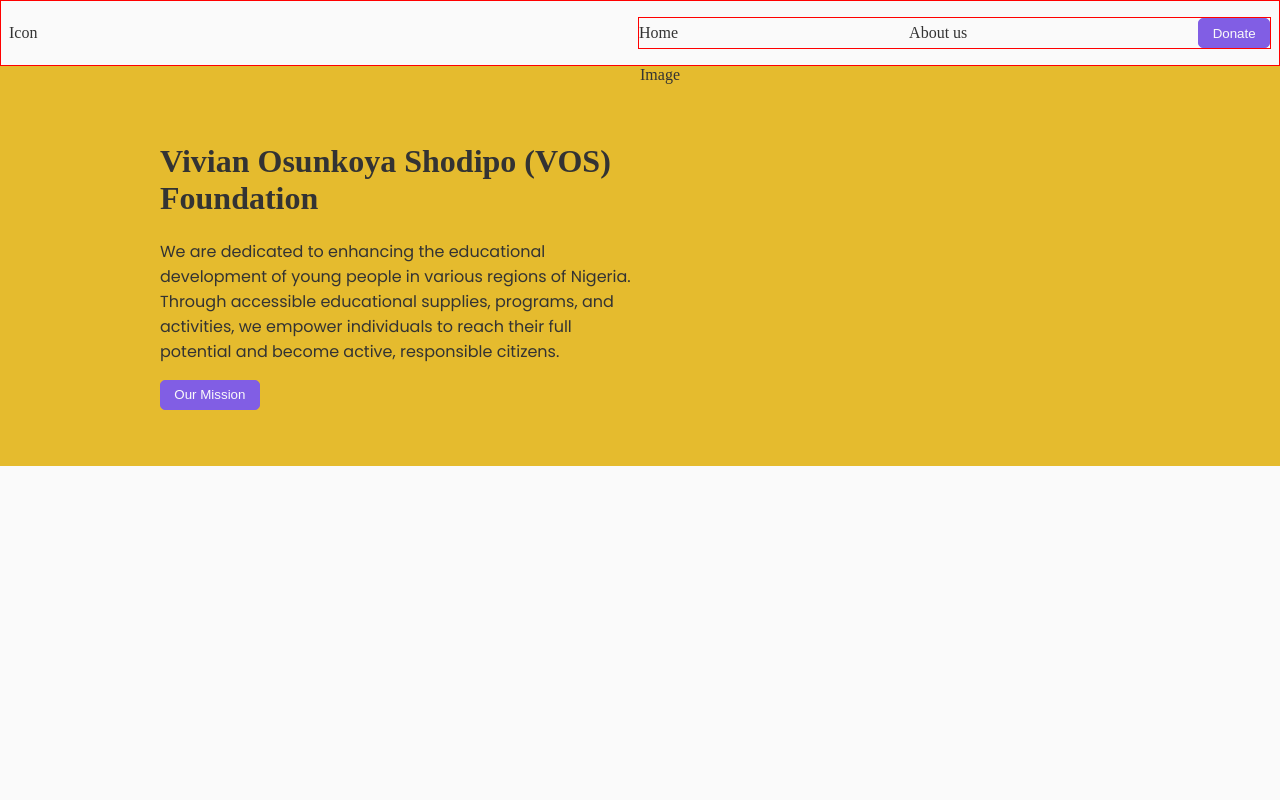
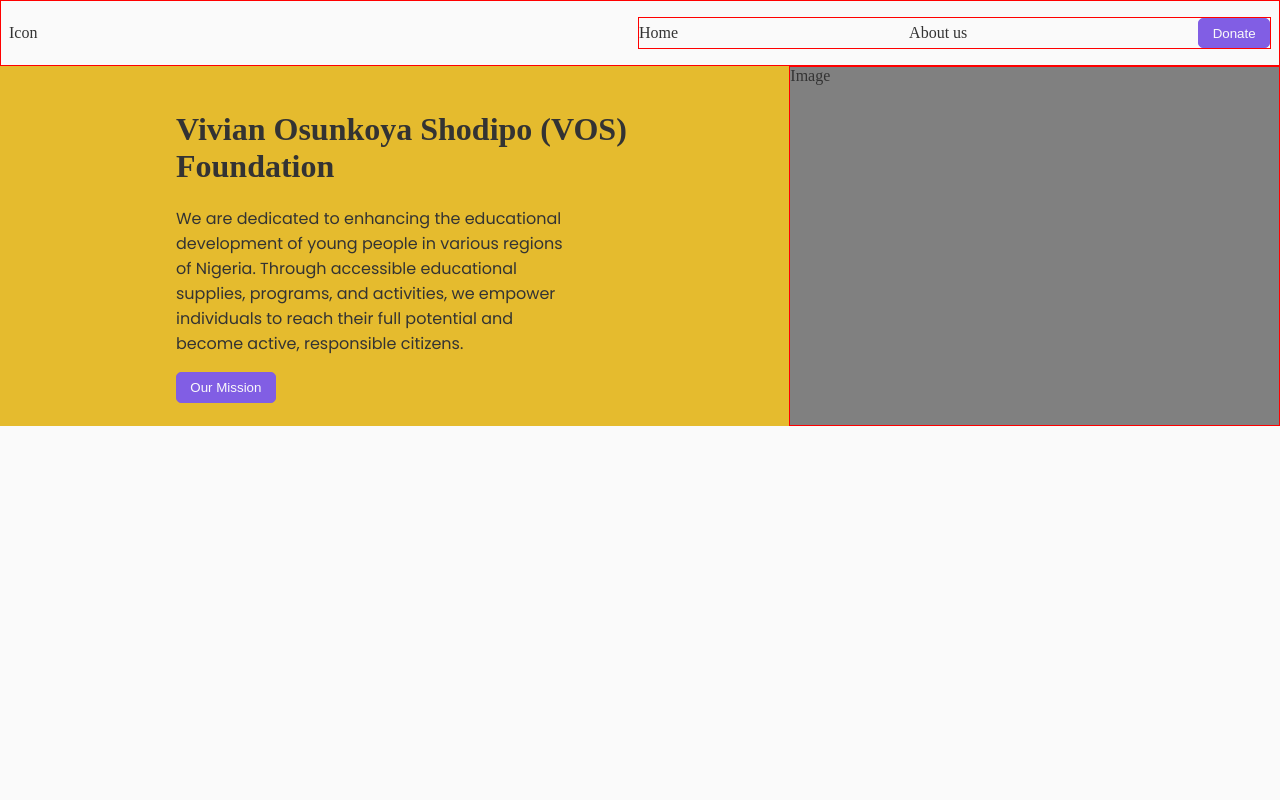
Before and after one commit to gabi-popoola/vos-foundation-website, a React (Create React App) app: page / in a window 1280 px wide. Shown: the top 800 px of the page. Built offline with nearby package versions, Linux system fonts and the light colour scheme; a web font is replaced by a local one.

Commit message:
adjusted hero banner styles

```diff
--- a/src/pages/Home/Home.jsx
+++ b/src/pages/Home/Home.jsx
@@ -8,8 +8,10 @@ import {
 	HeroText,
 } from './HomeStyles';
 import Button from '../../components/subComponents/Button/Button';
+import { useNavigate } from 'react-router';
 
 const Home = () => {
+	const navigate = useNavigate();
 	return (
 		<MainContainer>
 			<HeroBanner>
@@ -21,7 +23,10 @@ const Home = () => {
 						supplies, programs, and activities, we empower individuals to reach
 						their full potential and become active, responsible citizens.
 					</HeroText>
-					<Button text={'Our Mission'} />
+					<Button
+						text={'Our Mission'}
+						handleClick={() => navigate('about-us')}
+					/>
 				</HeroLeftSide>
 				<HeroRightSide>Image</HeroRightSide>
 			</HeroBanner>
--- a/src/pages/Home/HomeStyles.jsx
+++ b/src/pages/Home/HomeStyles.jsx
@@ -4,29 +4,32 @@ export const MainContainer = styled.div`
 	min-height: 100vh;
 `;
 export const HeroBanner = styled.div`
-	min-height: 50vh;
+	min-height: 45vh;
 	background-color: var(--vos-yellow);
 	display: flex;
 	justify-content: space-between;
-	padding: 0.5em 1em;
 	@media only screen and (min-width: 992px) {
-		padding: 0 10em;
+		padding-left: 10em;
 	}
 `;
 export const HeroLeftSide = styled.div`
-	width: 100%;
-	margin: auto;
-
+	margin: auto 1em;
 	@media only screen and (min-width: 992px) {
-		width: 50%;
+		width: 55%;
+	}
+`;
+export const HeroRightSide = styled.div`
+	display: none;
+	width: 45%;
+	border: solid 1px red;
+	background-color: grey;
+	@media only screen and (min-width: 992px) {
+		display: block;
 	}
 `;
 export const HeroTitle = styled.h1``;
-export const HeroText = styled.p``;
-export const HeroRightSide = styled.div`
-	display: none;
+export const HeroText = styled.p`
 	@media only screen and (min-width: 992px) {
-		display: block;
-		width: 50%;
+		max-width: 65%;
 	}
 `;
```
